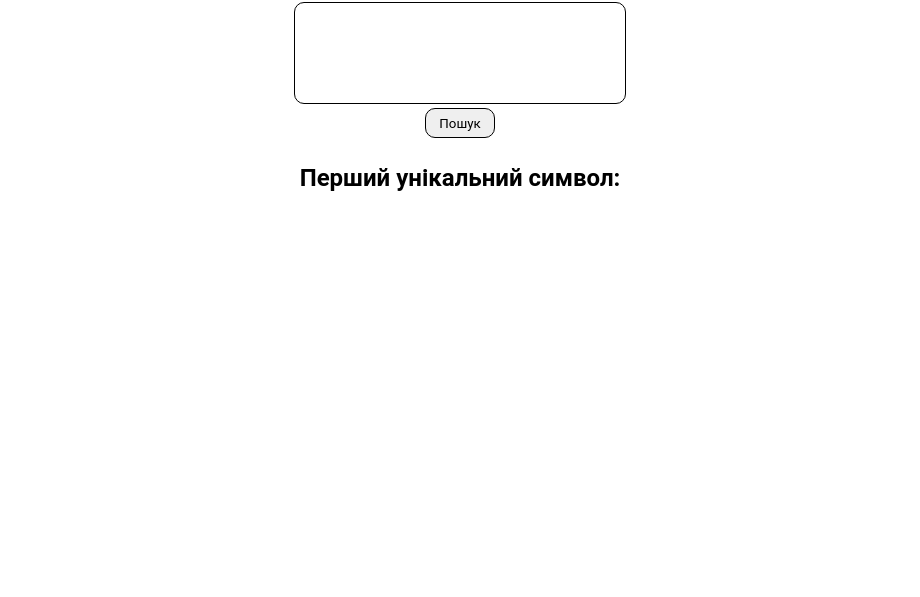
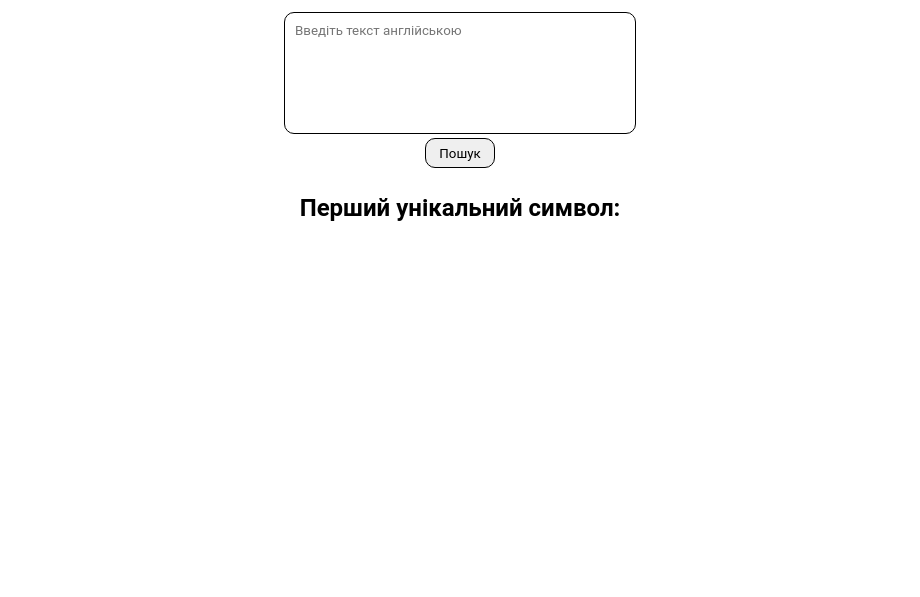
Before and after one commit to d1mkn/portaone-test, a plain HTML site: page index.html in a window 1280 px wide. Shown: the part 203-800 px from the top of the page, without its empty margins (180-1100 px from the left). Drawn offline with Linux system fonts and the light colour scheme.

Commit message:
add-placeholder

```diff
--- a/index.html
+++ b/index.html
@@ -15,7 +15,12 @@
     <div class="main-input">
       <h1>Введіть текст для пошуку першого унікального символу</h1>
       <ul>
-        <textarea name="text" id="text" style="resize: none"></textarea>
+        <textarea
+          name="text"
+          id="text"
+          style="resize: none"
+          placeholder="Введіть текст англійською"
+        ></textarea>
         <li><button type="button">Пошук</button></li>
       </ul>
       <div class="answer">
--- a/styles.css
+++ b/styles.css
@@ -13,6 +13,7 @@ li {
 }
 
 textarea {
+  padding: 10px;
   width: 330px;
   height: 100px;
   border: 1px solid #000;
```
